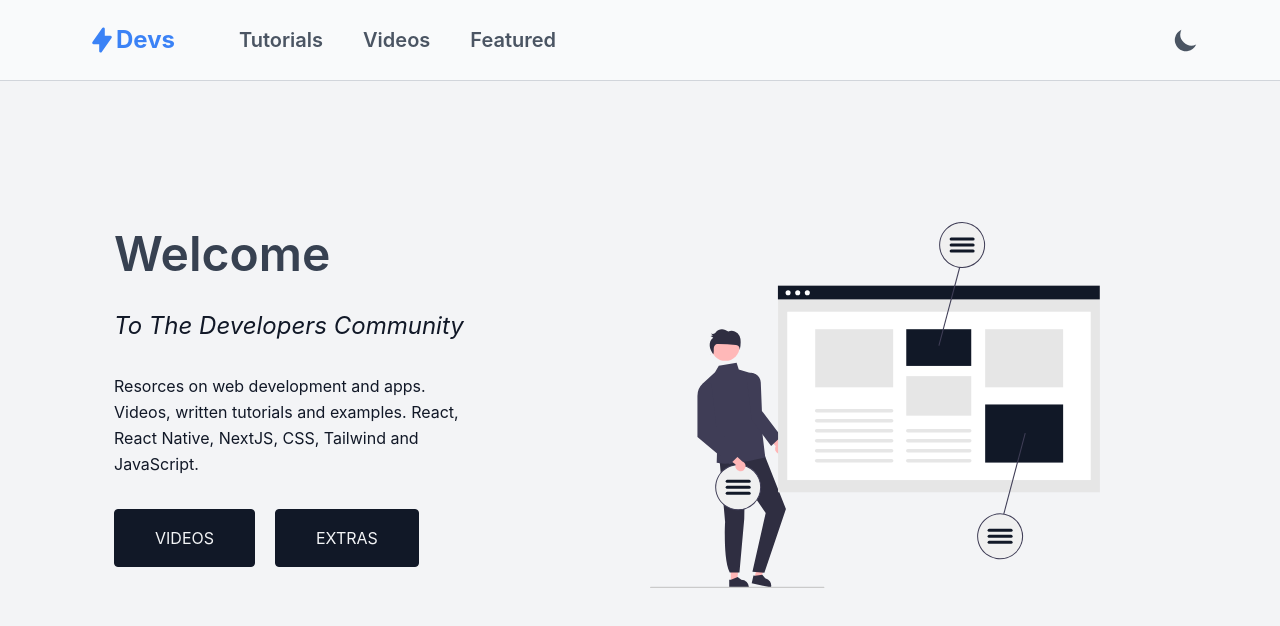
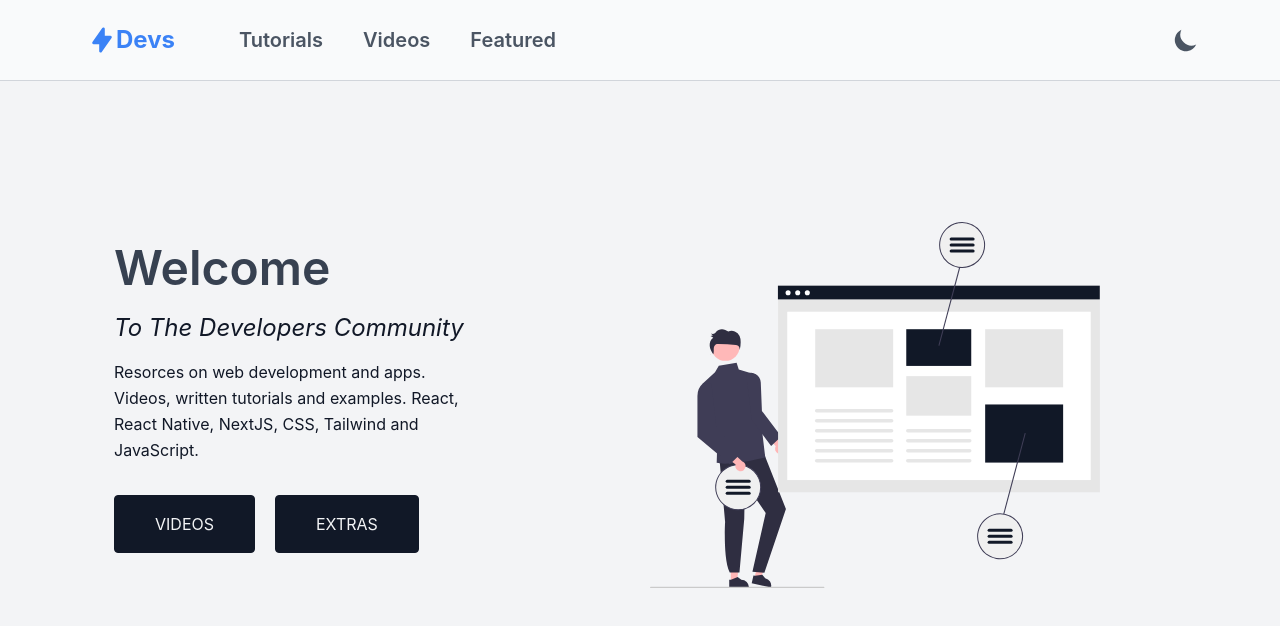
Before and after one commit to brianartea/responsive-website-clerk-light-dark, a Next.js app: page / in a window 1280 px wide. Shown: the top 626 px of the page. Built offline with nearby package versions, Linux system fonts and the light colour scheme.

Commit message:
fixed margin issues on main HeroGrid.js comp

```diff
--- a/components/HeroGrid.js
+++ b/components/HeroGrid.js
@@ -13,9 +13,9 @@ function HeroGrid() {
           <h1 className="text-3xl md:text-4xl lg:text-5xl font-semibold text-gray-700 dark:text-gray-300">
             Welcome
           </h1>
-          <h3 className="italic mt-3 mb-4 font-normal text-2xl md:5xl lg:5xl text-gray-900 dark:text-gray-300">
+          <h2 className="italic m-0 font-normal text-2xl md:5xl lg:5xl text-gray-900 dark:text-gray-300">
             To The Developers Community
-          </h3>
+          </h2>
           <p className="text-base leading-relaxed text-gray-900 dark:text-gray-300 lg:mr-32 mb-8">
             Resorces on web development and apps. Videos, written tutorials and
             examples. React, React Native, NextJS, CSS, Tailwind and JavaScript.
@@ -50,7 +50,7 @@ function HeroGrid() {
               height={450}
               className="h-[450px] object-contain"
               src="/undraw_Design_notes_re_eklr.svg"
-              alt="hero-image"
+              alt="light-hero-image"
             />
           )}
         </div>
```
